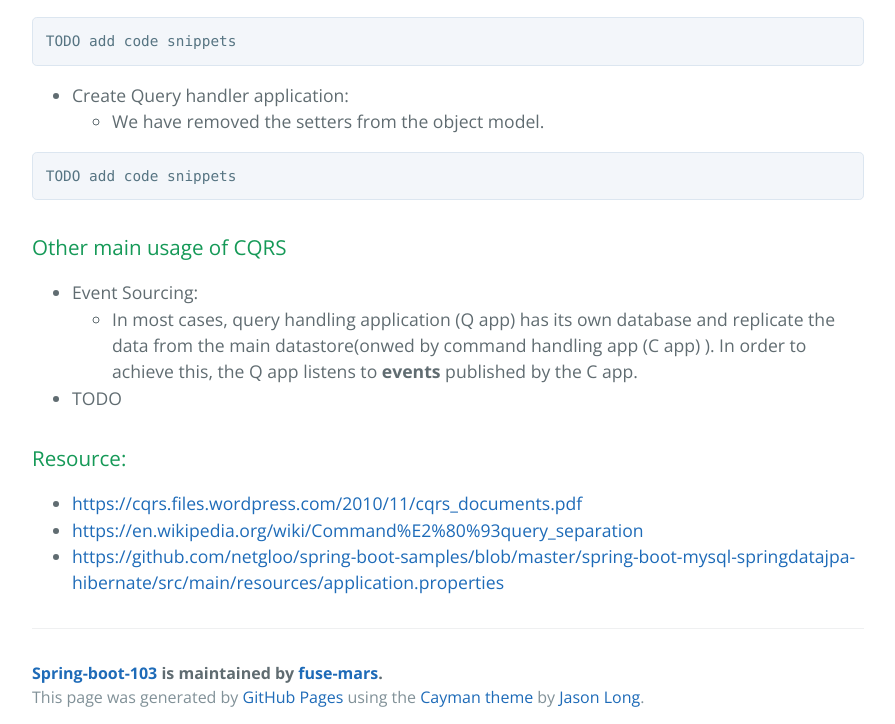
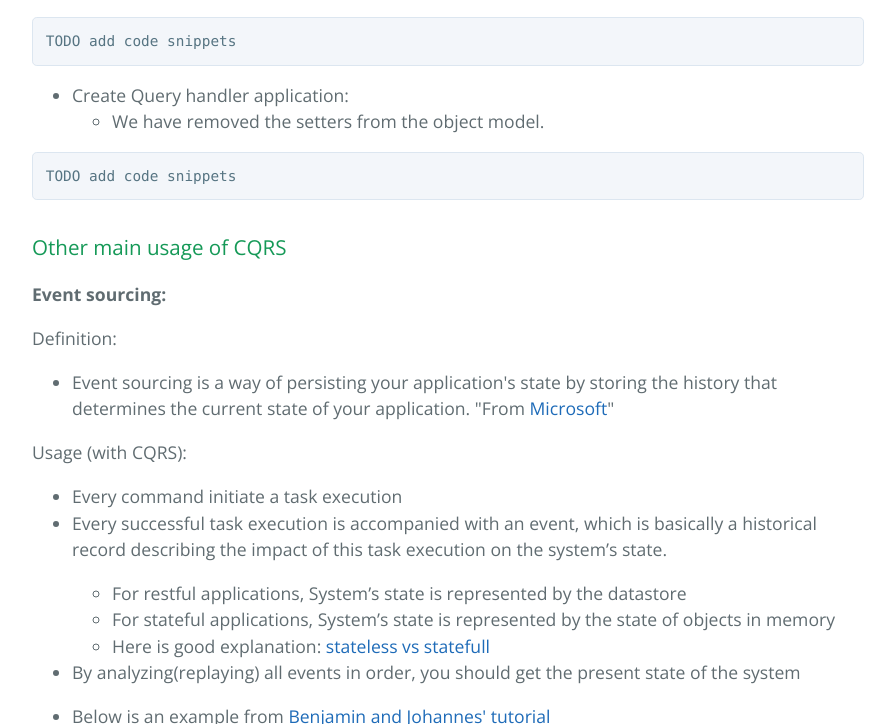
Before and after one commit to fuse-mars/spring-boot-103, a plain HTML site: page index.html in a window 1280 px wide. Shown: the part 3010-3734 px from the top of the page, without its empty margins (192-1087 px from the left). Drawn offline with nearby package versions, Linux system fonts and the light colour scheme.

```diff
--- a/index.html
+++ b/index.html
@@ -156,14 +156,39 @@
 <h3>
 <a id="other-main-usage-of-cqrs" class="anchor" href="#other-main-usage-of-cqrs" aria-hidden="true"><span class="octicon octicon-link"></span></a>Other main usage of CQRS</h3>
 
-<ul>
-<li>Event Sourcing:
+<p><strong>Event sourcing:</strong> </p>
+
+<p>Definition: </p>
 
 <ul>
-<li>In most cases, query handling application (Q app) has its own database and replicate the data from the main datastore(onwed by command handling app (C app) ). In order to achieve this, the Q app listens to <strong>events</strong> published by the C app. </li>
+<li>Event sourcing is a way of persisting your application's state by storing the history that determines the current state of your application. "From <a href="https://msdn.microsoft.com/en-us/library/jj591559.aspx">Microsoft</a>"</li>
+</ul>
+
+<p>Usage (with CQRS):</p>
+
+<ul>
+<li>Every command initiate a task execution</li>
+<li>
+<p>Every successful task execution is accompanied with an event, which is basically a historical record describing the impact of this task execution on the system’s state.</p>
+
+<ul>
+<li>For restful applications, System’s state is represented by the datastore</li>
+<li>For stateful applications, System’s state is represented by the state of objects in memory</li>
+<li>Here is good explanation: <a href="http://programmers.stackexchange.com/questions/101337/whats-the-difference-between-stateful-and-stateless">stateless vs statefull</a>
+</li>
 </ul>
 </li>
-<li>TODO </li>
+<li><p>By analyzing(replaying) all events in order, you should get the present state of the system</p></li>
+<li>Below is an example from <a href="https://ookami86.github.io/event-sourcing-in-practice">Benjamin and Johannes' tutorial</a>
+<img src="https://raw.githubusercontent.com/fuse-mars/spring-boot-103/master/tutorial-resource/event-replay-in-action.png" alt="event-replay-in-action">
+</li>
+<li>
+<strong>Note</strong> that that this can also be used when responding to queries
+
+<ul>
+<li>If you want to keep track how often users access your application</li>
+</ul>
+</li>
 </ul>
 
 <h3>
```
Also changed, not shown: params.json (+1 -1 lines).
